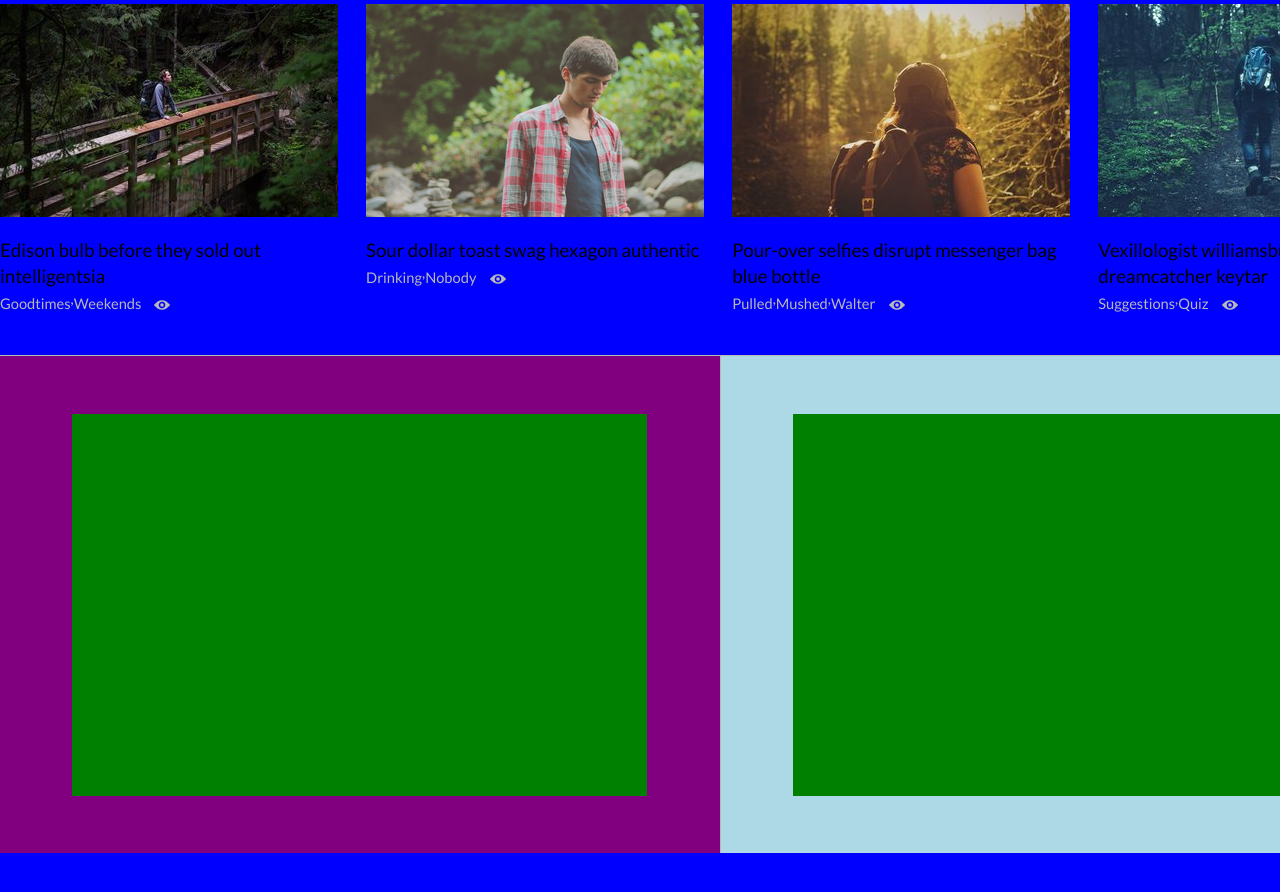
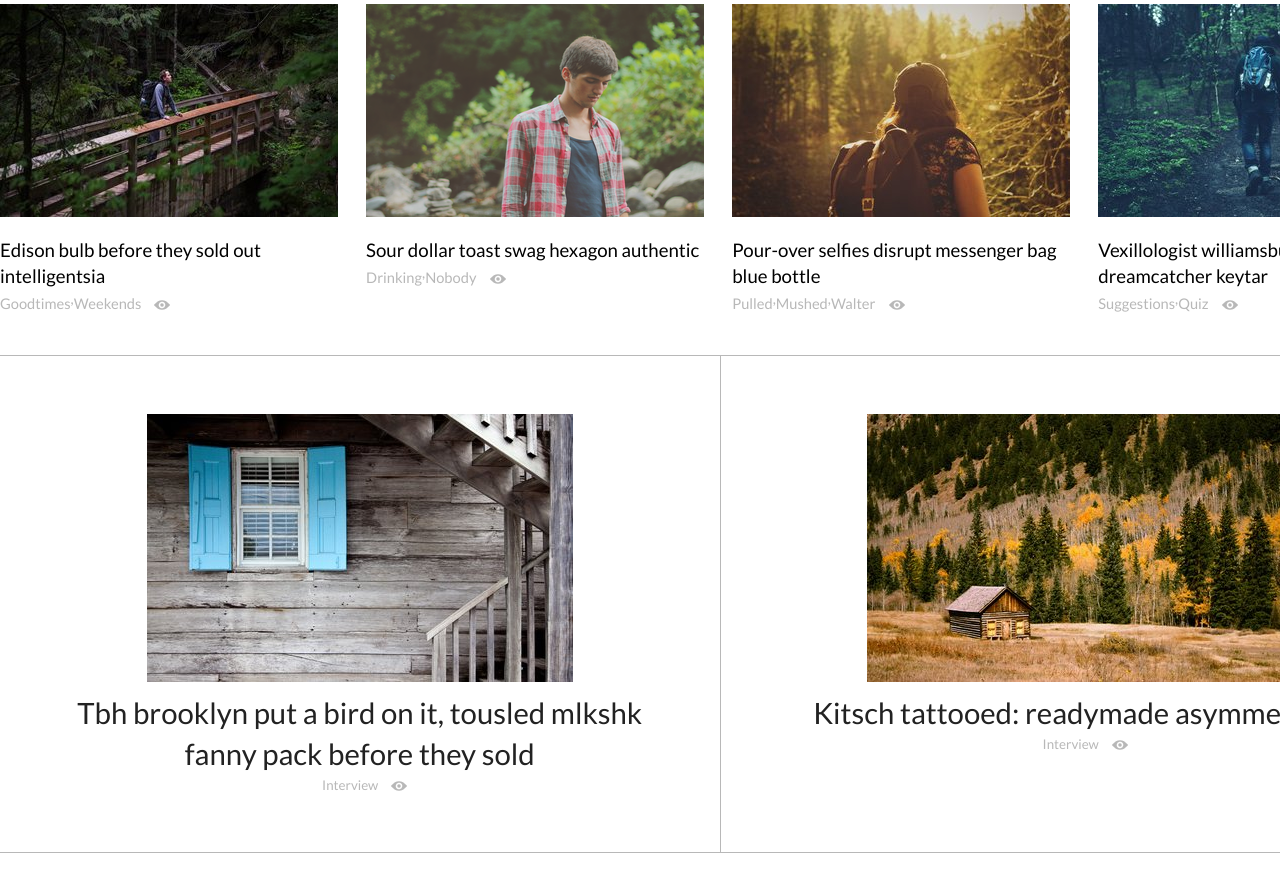
Before and after one commit to XavierMcin/Website-Practice, a plain HTML site: page Website Practice 1/index.html in a window 1280 px wide. Shown: the part 1550-2442 px from the top of the page. Drawn offline with nearby package versions, Linux system fonts and the light colour scheme.

Commit message:
middle section done

```diff
--- a/Website Practice 1/css/main.css
+++ b/Website Practice 1/css/main.css
@@ -275,7 +275,7 @@ html, body {
 #wrapper {
     width: 1440px;
     margin: auto;
-    background: blue;
+    /*background: blue;*/
     height: 1660px;
     position: relative;
 }
@@ -436,33 +436,114 @@ article.parent img {
 .middle {
     height: 496px;
     width: 1440px;
-    background: orange;
     position: relative;
     border-bottom: 1px solid #b8b8b8;
+}
+
+.middle div {
+    height: 382px;
+    width: 575px;
+    margin: auto;
+}
+
+.middle div a {
+    display: block;
+    height: 268px;
+}
+
+.middle div.element {
+    text-align: center;
+}
+
+.middle p {
+    position: relative;
+    top: -25px;
+    color: #b8b8b8;
+    cursor: pointer;
+    display: inline;
+    font-size: 10pt;
+}
+
+.middle p:hover {
+    color: #000;
+}
+
+.middle img {
+    position: relative;
+    top: -25px;
+    left: 10px;
 }
 
 .left {
     height: 497px;
     width: 719.5px;
-    background: purple;
     display: inline-block;
     border-right: 1px solid #b8b8b8;
+    position: relative;
 }
 
-.middle div {
-    height: 382px;
-    width: 575px;
-    background: green;
-    margin: auto;
+.leftImage div {
+    background-image: url(../img/shutters-caribbean-architecture-door-37827.jpeg);
+    background-size: cover;
+    width: 426px;
+    height: 268px;
+}
+
+.leftImage h2 {
+    font-size: 22pt;
+    font-weight: lighter;
+    text-align: center;
+    margin-top: 10px;
+
 }
 
 .right {
     height: 497px;
     width: 719.5px;
-    background: lightblue;
     float: right;
     display: inline-block;
 }
+
+.rightImage div {
+    background-image: url(../img/pexels-photo-48632.jpeg);
+    background-size: cover;
+    width: 426px;
+    height: 268px;
+}
+
+.rightImage h2 {
+    font-size: 22pt;
+    font-weight: lighter;
+    text-align: center;
+    margin-top: 10px;
+
+}
+
+
+
+
+
+
+
+
+
+
+
+
+
+
+
+
+
+
+
+
+
+
+
+
+
+
 
 
 
--- a/Website Practice 1/index.html
+++ b/Website Practice 1/index.html
@@ -136,6 +136,9 @@
                         <div>
                             <a href="#"></a>
                         </div>
+                        <h2>Tbh brooklyn put a bird on it, tousled mlkshk fanny pack before they sold </h2>
+                        <p>Interview</p>
+                        <img src="img/eye.png">
                     </div>
                 </article>
                 <article class="right">
@@ -143,6 +146,9 @@
                         <div>
                             <a href="#"></a>
                         </div>
+                        <h2>Kitsch tattooed: readymade asymmetrical</h2>
+                        <p>Interview</p>
+                        <img src="img/eye.png">
                     </div>
                 </article>
             </section>
```
Also changed, not shown: Website Practice 1/img/pexels-photo-48632.jpeg (added), Website Practice 1/img/shutters-caribbean-architecture-door-37827.jpeg (added).
